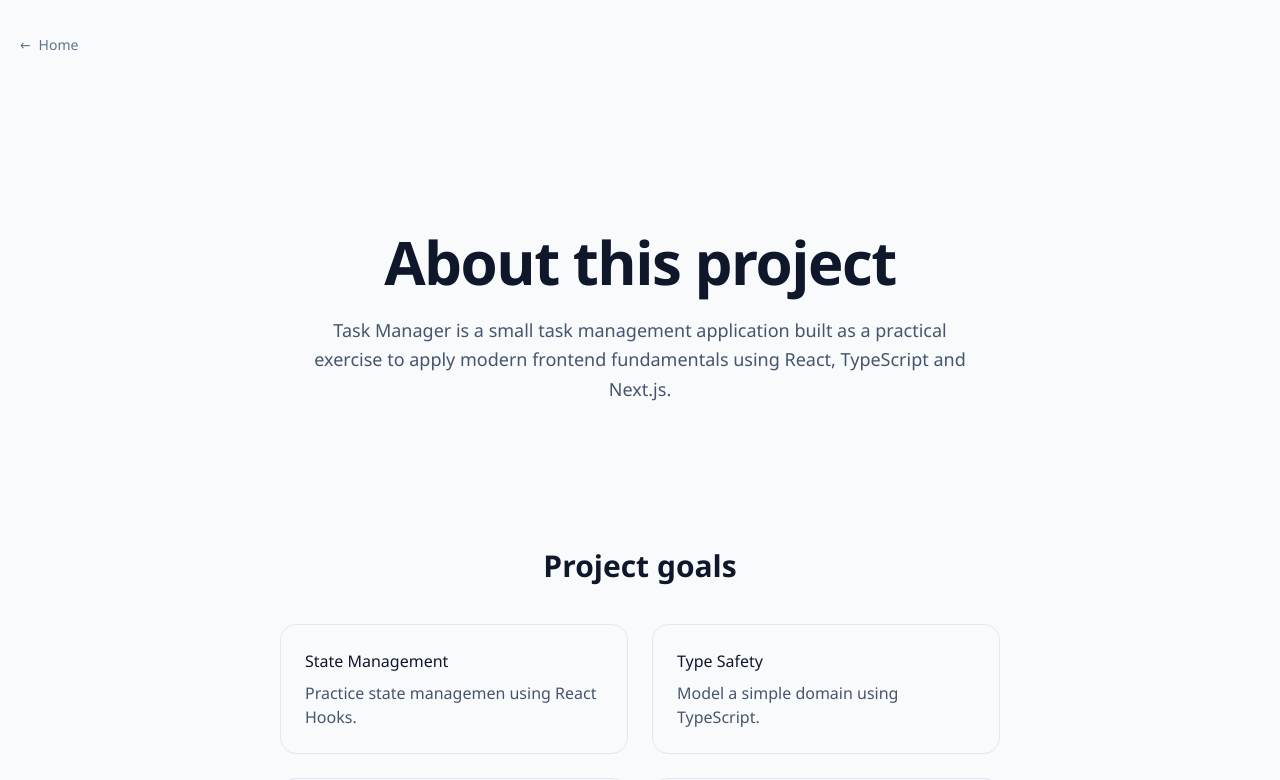
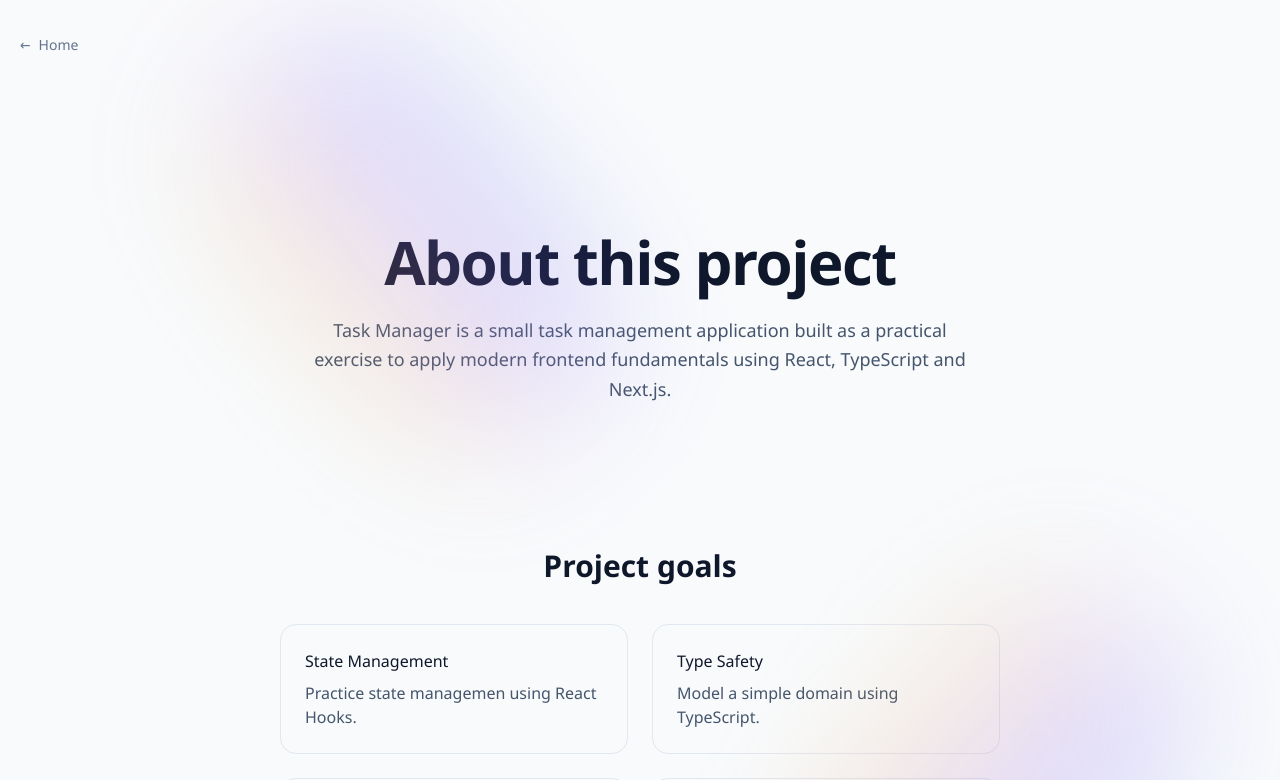
Before and after one commit to ricandres98/to-do-app, a Next.js app: page /about in a window 1280 px wide. Shown: the top 780 px of the page. Built offline with nearby package versions, Linux system fonts and the light colour scheme.

Commit message:
style: add glow effect on about page

```diff
--- a/src/app/about/page.tsx
+++ b/src/app/about/page.tsx
@@ -1,8 +1,6 @@
-import { AbsolutePositionLink } from "@/components/AbsolutePositionLink";
 import { Hero } from "@/components/Hero";
 import { ProjectCard } from "@/components/ProjectCard";
 import { TextGroup } from "@/components/TextGroup";
-import Link from "next/link";
 
 
 export default function AboutPage() {
--- a/src/app/globals.css
+++ b/src/app/globals.css
@@ -1,12 +1,14 @@
 @import "tailwindcss";
 
 @theme {
+    --breakpoint-xs: 30rem;
     --color-background-color: #09001C;
     --color-gray-purple: #4f4760;
     --color-purple-light: #7B5CFF;
     --color-bright-color-1: #5100ff;
     --color-purple-white: #E4E3E6;
     --default-font-family: 'Segoe UI', Tahoma, Geneva, Verdana, sans-serif;
+    --gradient-attention-horizontal: 90deg,#f1ac0c,#b478ff 49.5%,#3c50df;
 }
 
 :root {
--- /dev/null
+++ b/src/components/Glow.tsx
@@ -0,0 +1,24 @@
+/**
+ *
+ * @param className - The element is position absolute, so you need to provide the position with this prop
+ * @returns
+ */
+const Glow = ({ className }: {className: string}) => {
+  return (
+    <div
+      aria-hidden="true"
+      className={`
+          absolute z-10 rounded-full pointer-events-none
+          bg-linear-(--gradient-attention-horizontal) opacity-10
+          h-50 w-27 blur-xl
+          xs:h-72 xs:w-40
+          sm:h-72 sm:w-40 sm:blur-3xl sm:opacity-20
+          md:h-100 md:w-55
+          lg:h-120 lg:w-65
+					${className}
+          `}
+    ></div>
+  );
+};
+
+export { Glow };
--- a/src/components/Hero.tsx
+++ b/src/components/Hero.tsx
@@ -1,3 +1,5 @@
+import { Glow } from "./Glow";
+
 const Hero = ({
   title,
   description,
@@ -6,12 +8,28 @@ const Hero = ({
   description: string;
 }) => {
   return (
-    <section className="py-20 text-center space-y-6">
-      <h1 className="text-5xl font-bold tracking-tight lg:text-6xl">{title}</h1>
+    <section className="w-full overflow-x-clip py-20 text-center">
+      <Glow
+        className="top-40 -rotate-40
+          sm:top-30
+          md:top-20
+          lg:top-0"
+      />
 
-      <p className="max-w-2xl mx-auto text-lg text-slate-600 leading-relaxed dark:text-slate-400">
-        {description}
-      </p>
+      <Glow
+        className="-bottom-40 right-40 rotate-40
+          sm:-bottom-30
+          lg:-bottom-60"
+      />
+
+      <div className="z-20 space-y-6">
+        <h1 className="text-5xl font-bold tracking-tight lg:text-6xl">
+          {title}
+        </h1>
+        <p className="max-w-2xl mx-auto text-lg text-slate-600 leading-relaxed dark:text-slate-400">
+          {description}
+        </p>
+      </div>
     </section>
   );
 };
```
